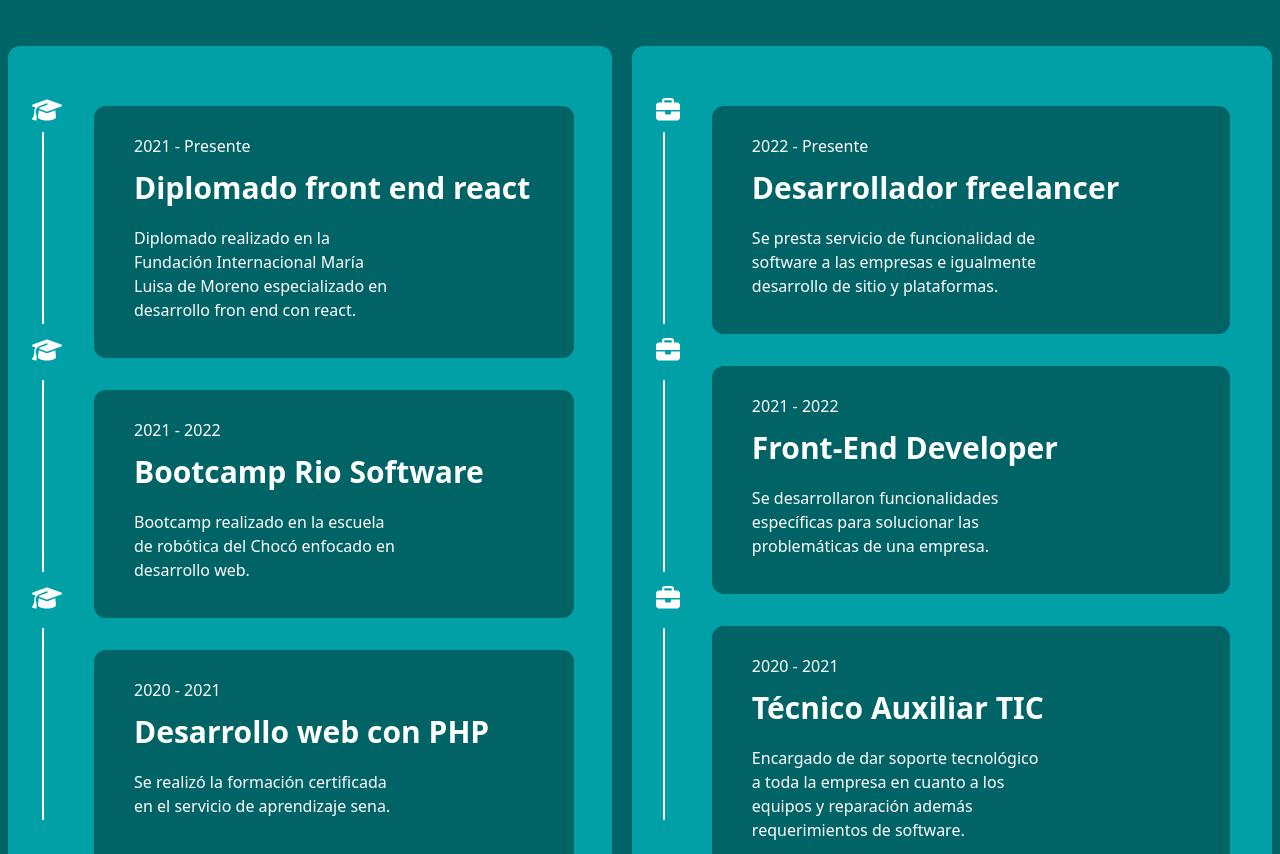
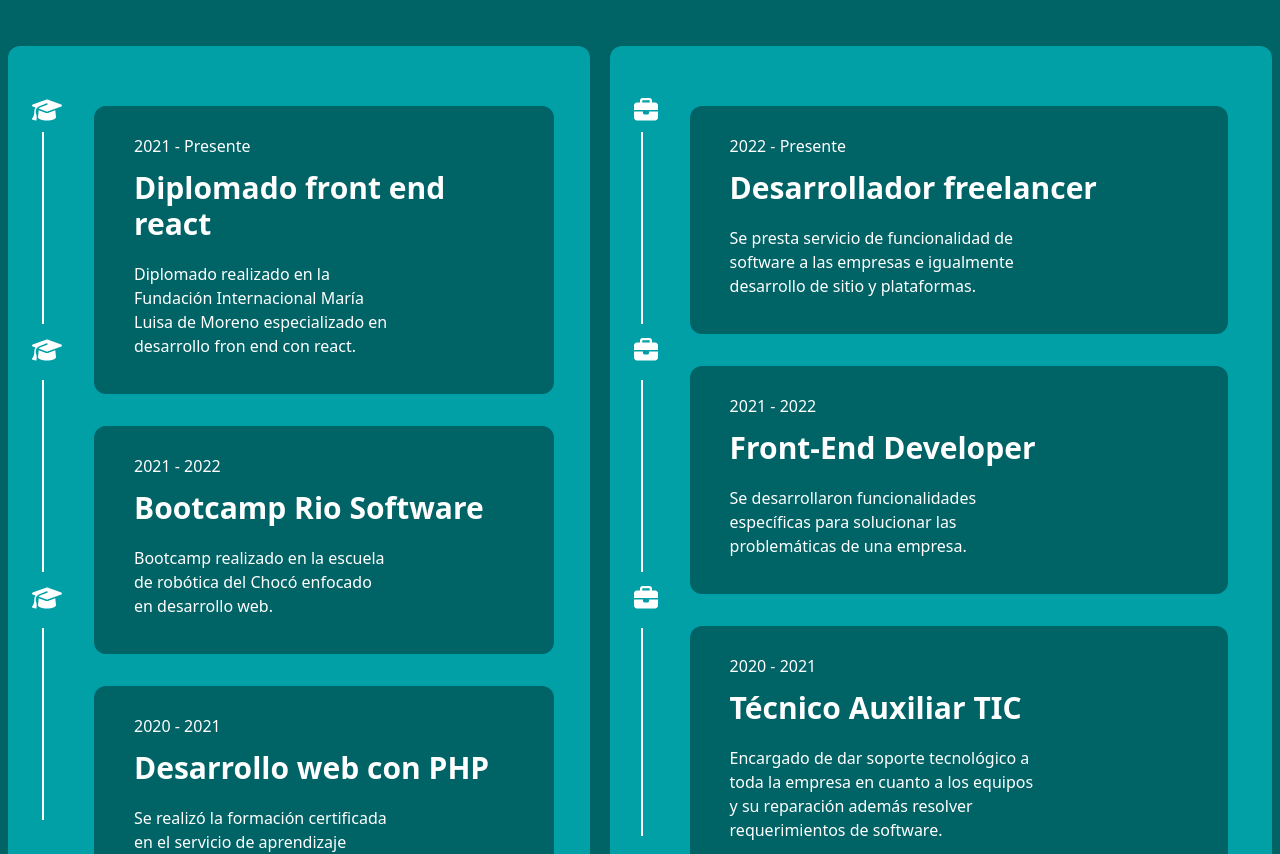
Before and after one commit to RubenJ27/Portafolio-profesional, a React (Vite) app: page / in a window 1280 px wide. Shown: the part 2204-3058 px from the top of the page. Built offline with nearby package versions, Linux system fonts and the light colour scheme.

Commit message:
Se hizo el modulo para el scroll top y ademas se adapto el footer

```diff
--- a/package.json
+++ b/package.json
@@ -17,7 +17,8 @@
     "react": "^18.2.0",
     "react-dom": "^18.2.0",
     "react-hook-form": "^7.36.0",
-    "react-scroll": "^1.8.7"
+    "react-scroll": "^1.8.7",
+    "react-scroll-to-top": "^3.0.0"
   },
   "devDependencies": {
     "@types/react": "^18.0.17",
--- a/src/App.css
+++ /dev/null
@@ -1,12 +0,0 @@
-#line{
-  display: flex;
-  flex-direction: column;
-  justify-content: center;
-  align-items: center;
-  position: relative;
-  width: 2px;
-  height: 12rem;
-  background-color: white;
-  top: 10px;
-  bottom: 10px;
-}
--- a/src/App.jsx
+++ b/src/App.jsx
@@ -1,4 +1,5 @@
 import './index.css'
+import ScrollToTop from "react-scroll-to-top";
 import Navbar from "./components/NavBar";
 import HomePage from "./pages/HomePage";
 import ProfilePage from "./pages/ProfilePage";
@@ -7,16 +8,22 @@ import ExperiencePage from "./pages/ExperiencePage";
 import { PortfolioPage } from "./pages/PortfolioPage";
 import ContactPage from "./pages/ContactPage";
 import Footer from "./components/Footer";
+import { FontAwesomeIcon } from "@fortawesome/react-fontawesome";
 import { library } from '@fortawesome/fontawesome-svg-core'
 import { fab } from '@fortawesome/free-brands-svg-icons'
 library.add(fab)
 import { projects } from "./database/projects";
+import { faArrowUp } from '@fortawesome/free-solid-svg-icons';
 
 
 function App() {
-/*   const [count, setCount] = useState(0) */
   return (
     <>
+    <ScrollToTop smooth color='#ffffff' component={<FontAwesomeIcon
+                        icon={faArrowUp}
+                        className="text-white text-3xl"
+                      />}
+    className='flex justify-center items-center w-[4rem] h-[4rem] rounded-full  bg-quinario-color-complement' />
     <Navbar />
     <HomePage />
     <ProfilePage />
--- a/src/components/Footer.jsx
+++ b/src/components/Footer.jsx
@@ -7,7 +7,7 @@ export default function Footer() {
         <div className="md:container flex flex-row items-center justify-center">
           <div className="w-full relative flex justify-between lg:w-auto lg:static lg:block lg:justify-start">
             <div className="flex"> <p
-              className="text-xs md:text-sm lg:text-2xl font-light leading-relaxed inline-block whitespace-nowrap text-white items-center"
+              className="tall:text-[2.1vh] text-[2.7vh] sm:text-sm md:text-sm lg:text-2xl font-light leading-relaxed inline-block whitespace-nowrap text-white items-center"
             >Ruben Jaramillo Copyright © 2022 todos los derechos reservados.
             </p></div>
 
--- a/src/pages/ContactPage.jsx
+++ b/src/pages/ContactPage.jsx
@@ -3,7 +3,6 @@ import {
   faEnvelope,
   faTriangleExclamation,
 } from "@fortawesome/free-solid-svg-icons";
-import {} from "../App.css";
 import { faWhatsapp } from "@fortawesome/free-brands-svg-icons";
 import { useState } from "react";
 import { useForm } from "react-hook-form";
--- a/src/pages/ExperiencePage.jsx
+++ b/src/pages/ExperiencePage.jsx
@@ -1,6 +1,5 @@
 import { FontAwesomeIcon } from "@fortawesome/react-fontawesome";
 import { faBriefcase, faGraduationCap } from "@fortawesome/free-solid-svg-icons";
-import {  } from "../App.css";
 
 export default function Experience() {
   return (
@@ -22,7 +21,7 @@ export default function Experience() {
                   icon={faGraduationCap}
                   className="text-white items-start justify-start ml-2 text-2xl my-auto"
                 />
-                  <span id="line" className="flex w-full justify-center self-center mx-auto"></span>
+                  <span id="line" className="flex relative flex-col items-center w-[2px] h-[12rem] top-[10px] bottom-[10px] bg-white  justify-center self-center mx-auto"></span>
 
                 </div>
 
@@ -31,7 +30,7 @@ export default function Experience() {
                   icon={faGraduationCap}
                   className="text-white items-start justify-start ml-2 mb-2 text-2xl my-auto"
                 />
-                  <span id="line" className="flex w-full justify-center self-center mx-auto"></span>
+                  <span id="line" className="flex relative flex-col items-center w-[2px] h-[12rem] top-[10px] bottom-[10px] bg-white  justify-center self-center mx-auto"></span>
 
                 </div>
 
@@ -40,7 +39,7 @@ export default function Experience() {
                   icon={faGraduationCap}
                   className="text-white items-start justify-start ml-2 mb-2 text-2xl my-auto"
                 />
-                  <span id="line" className="flex w-full justify-center self-center mx-auto"></span>
+                 <span id="line" className="flex relative flex-col items-center w-[2px] h-[12rem] top-[10px] bottom-[10px] bg-white  justify-center self-center mx-auto"></span>
 
                 </div>
 
@@ -91,7 +90,8 @@ export default function Experience() {
                   icon={faBriefcase}
                   className="text-white items-start justify-start ml-2 text-2xl my-auto"
                 />
-                  <span id="line" className="flex w-full justify-center self-center mx-auto"></span>
+
+                  <span id="line" className="flex relative flex-col items-center w-[2px] h-[12rem] top-[10px] bottom-[10px] bg-white  justify-center self-center mx-auto"></span>
 
                 </div>
 
@@ -100,7 +100,7 @@ export default function Experience() {
                   icon={faBriefcase}
                   className="text-white items-start justify-start ml-2 mb-2 text-2xl my-auto"
                 />
-                  <span id="line" className="flex w-full justify-center self-center mx-auto"></span>
+                  <span id="line" className="flex relative flex-col items-center w-[2px] h-[12rem] top-[10px] bottom-[10px] bg-white  justify-center self-center mx-auto"></span>
 
                 </div>
 
@@ -109,7 +109,7 @@ export default function Experience() {
                   icon={faBriefcase}
                   className="text-white items-start justify-start ml-2 mb-2 text-2xl my-auto"
                 />
-                  <span id="line" className="flex w-full justify-center self-center mx-auto"></span>
+                  <span id="line" className="flex relative flex-col items-center w-[2px] h-[13rem] top-[10px] bottom-[10px] bg-white  justify-center self-center mx-auto"></span>
 
                 </div>
 
@@ -142,7 +142,7 @@ export default function Experience() {
                 Técnico Auxiliar TIC
                 </h1>
                 <p className="text-white w-2/3 h-[33%] text-start my-5">
-                Encargado de dar soporte tecnológico a toda la empresa en cuanto a los equipos y reparación además requerimientos de software.
+                Encargado de dar soporte tecnológico a toda la empresa en cuanto a los equipos y su reparación además resolver requerimientos de software.
                 </p>
               </div>
 
--- a/src/pages/PortfolioPage.jsx
+++ b/src/pages/PortfolioPage.jsx
@@ -13,7 +13,7 @@ export const PortfolioPage = ({ url, title, description }) => {
         {/* row */}
         <div className="container grid gap-4 grid-cols-1 lg:grid-cols-2 grid-rows-2 justify-between w-full h-full mb-24">
           {projects.map((project) => (
-            <div key={project.id} className="flex container justify-between flex-col bg-secondary-color lg:flex flex-grow items-center w-[100%] h-[100%] px-5 py-5 rounded-md mr-5 my-10">
+            <div key={project.id} className="flex container justify-between flex-col bg-secondary-color lg:flex flex-grow items-center w-[100%] h-[100%] px-5 py-5 rounded-md sm:mr-5 sm:my-10">
                 <div className="flex flex-row w-full h-full justify-around">
                   <div className="flex flex-col justify-center w-[50%] h-[80%]">
                     <img
--- a/tailwind.config.cjs
+++ b/tailwind.config.cjs
@@ -2,6 +2,7 @@
 const plugin = require('tailwindcss/plugin')
 module.exports = {
   content: ["./index.html", "./src/**/*.jsx"],
+  important: true,
   theme: {
     extend: {
       colors: {
@@ -15,6 +16,10 @@ module.exports = {
       'yellow-progress': '#FFD15C',
       'red-progress': '#FF4C60',
       'projects-management-progress': '#6C6CE5',
+    },
+    screens: {
+      'tall': { 'raw': '(max-width: 420px)' },
+      // => @media (min-height: 800px) { ... }
     },
     height: {
       '128': '75vh',
```
Also changed, not shown: 2 other files (tests, documents, lock files or other folders).
